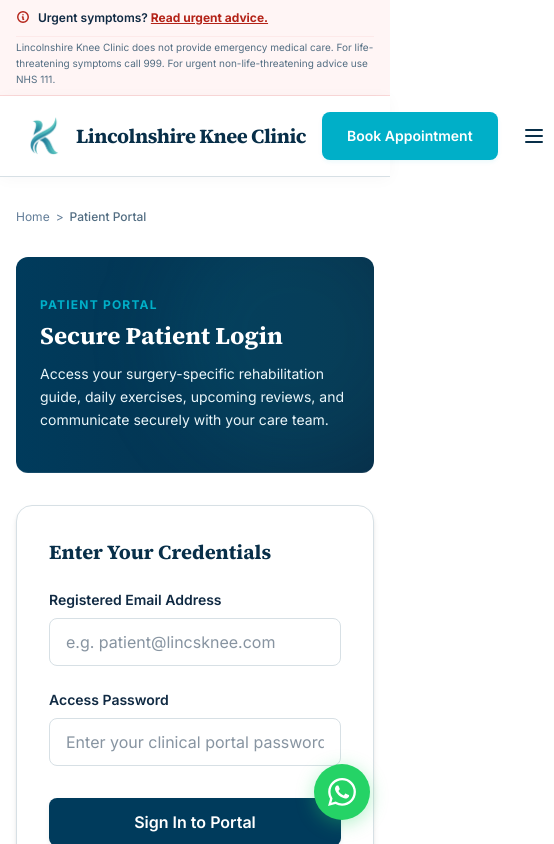
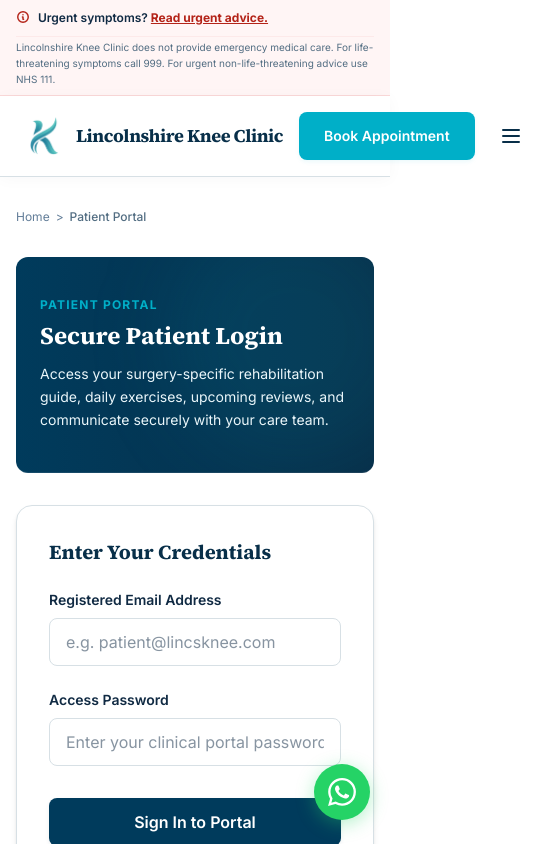
Before and after one commit to lincskneeclinic/Lincolnshire-Knee-Clinic-Simplified-, a Next.js app in the folder web/: page /portal in a window 390 px wide. Shown: the top 844 px of the page, 554 px wide, since content can reach past the window. Built offline with nearby package versions, Linux system fonts and the light colour scheme.

Commit message:
style: fix header text layout and portal container widths to eliminate mobile horizontal overflow

```diff
--- a/web/app/portal/page.tsx
+++ b/web/app/portal/page.tsx
@@ -932,7 +932,7 @@ export default function PatientPortal() {
           </div>
 
           {/* Navigation Tabs */}
-          <div className="border-b border-border-clinical flex overflow-x-auto whitespace-nowrap scrollbar-none gap-1 md:gap-2 -mx-4 px-4 md:mx-0 md:px-0">
+          <div className="border-b border-border-clinical flex overflow-x-auto whitespace-nowrap scrollbar-none gap-1 md:gap-2 -mx-4 px-4 md:mx-0 md:px-0 w-full max-w-full">
             {[
               { id: "overview" as const, label: "Overview & Timeline", icon: "📋" },
               { id: "appointments" as const, label: "Schedule & Telehealth", icon: "📅" },
--- a/web/components/Header.tsx
+++ b/web/components/Header.tsx
@@ -77,7 +77,7 @@ export const Header: React.FC = () => {
               />
             )}
           </div>
-          <span className="font-serif text-xl md:text-2xl font-bold text-deep-navy tracking-tight leading-none whitespace-nowrap">
+          <span className="font-serif text-base min-[360px]:text-lg md:text-2xl font-bold text-deep-navy tracking-tight leading-none whitespace-nowrap">
             Lincolnshire Knee Clinic
           </span>
         </Link>
```
